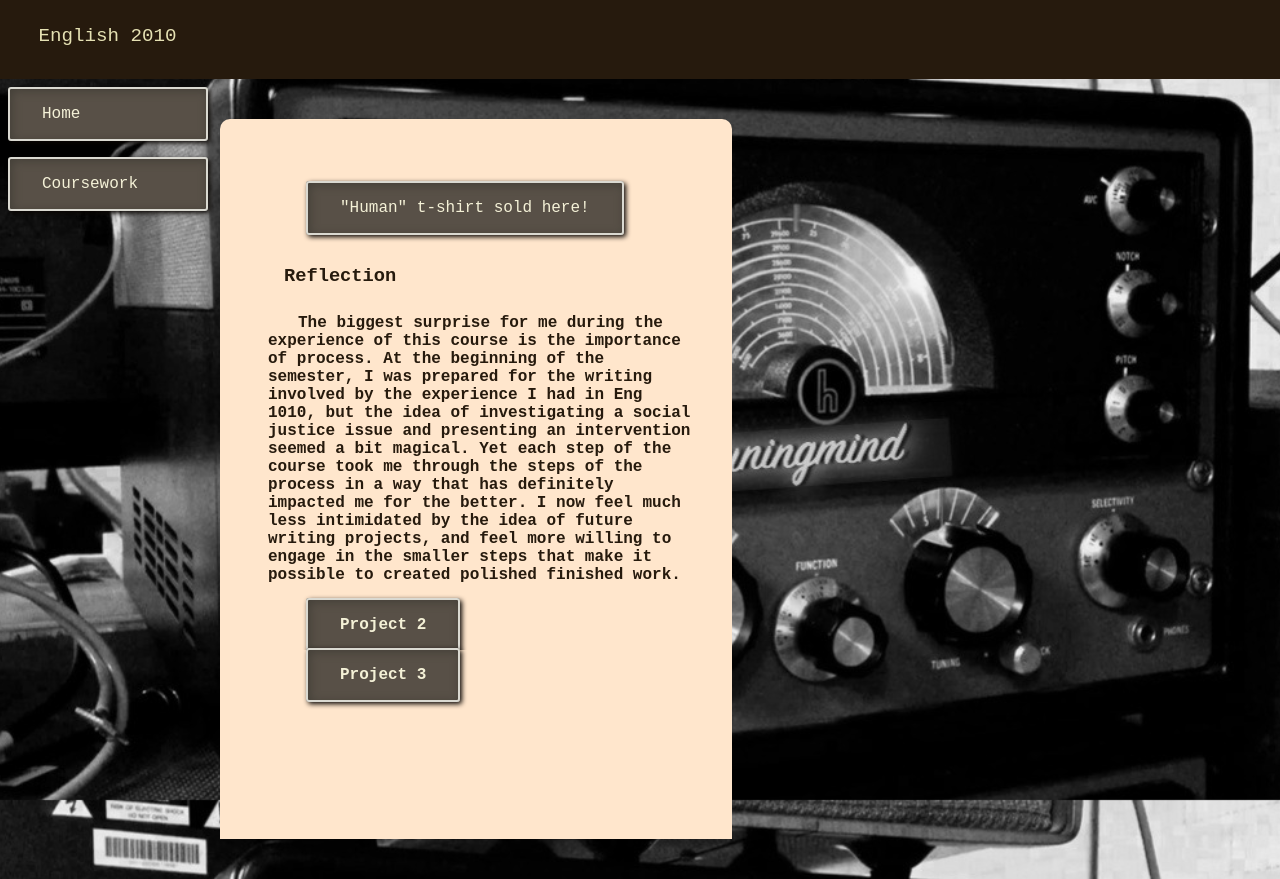
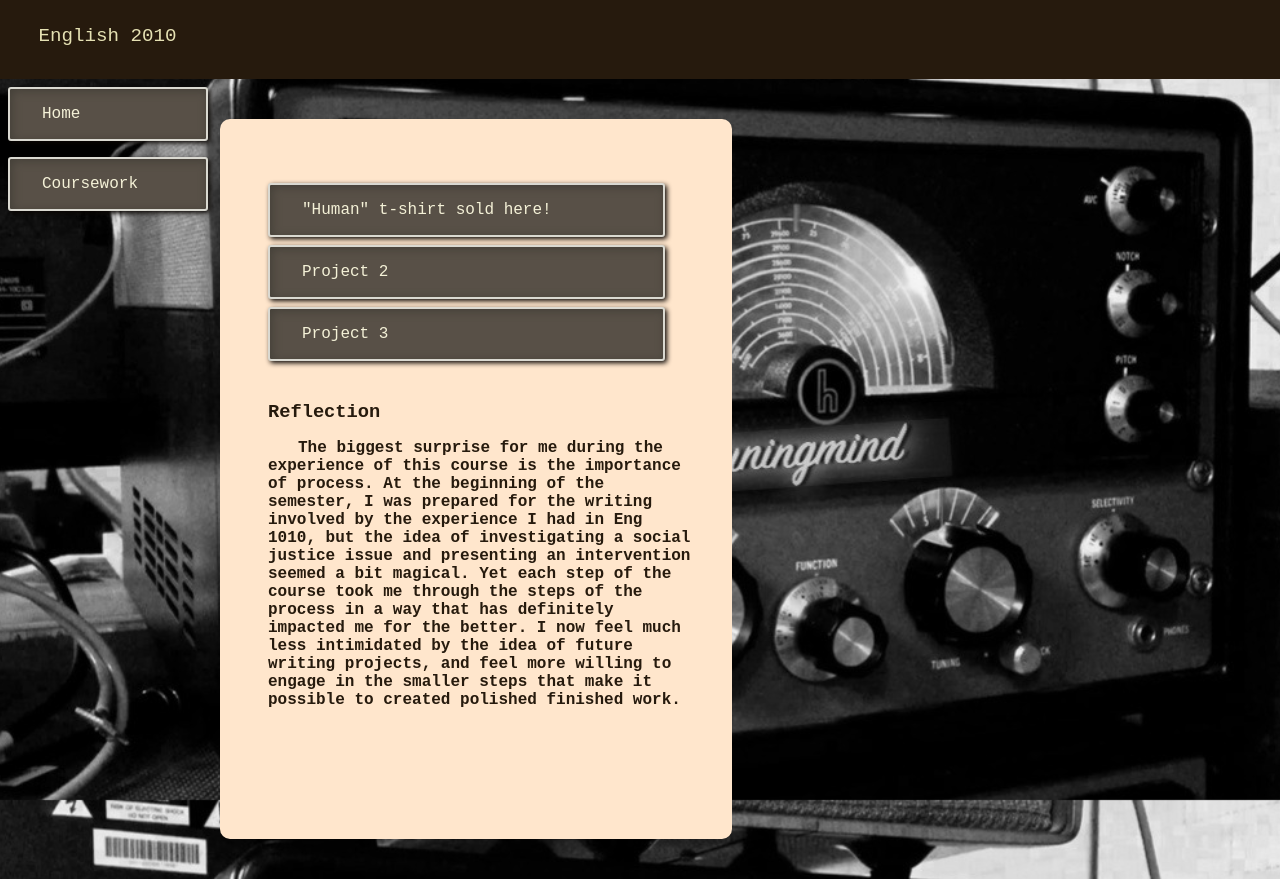
Before and after one commit to tuningmind/ePortfolio, a plain HTML site: page eng-2010.html in a window 1280 px wide. Drawn offline with Linux system fonts and the light colour scheme.

Commit message:
Oh that hurried, hacky feeling

```diff
--- a/eng-2010.html
+++ b/eng-2010.html
@@ -17,11 +17,11 @@
         </div>
 
         <article>
-          <p>
-            <a style='font-weight: normal' href='https://teespring.com/shout-out-to-humans#pid=2&cid=2397&sid=front'>
-              "Human" t-shirt sold here!</a>
-          </p>
-          <h3 style='margin: 2rem 0 .7rem 0; padding-left: 4rem' class='bold'>Reflection</h3>
+          <a href='https://teespring.com/shout-out-to-humans#pid=2&cid=2397&sid=front'>
+            "Human" t-shirt sold here!</a>
+          <a href='proj2.html'>Project 2</a>
+          <a href='proj3.html'>Project 3</a>
+          <h3 style='margin: 2rem 0 0rem 0' class='bold'>Reflection</h3>
           <p>
             The biggest surprise for me during the experience of this course is
             the importance of process. At the beginning of the semester, I was
@@ -34,10 +34,8 @@
             the smaller steps that make it possible to created polished finished work.
           </p>
           <p>
-            <a href='proj2.html'>Project 2</a>
           </p>
           <p>
-            <a href='proj3.html'>Project 3</a>
           </p>
       </main>
   </body>
--- a/styles.css
+++ b/styles.css
@@ -71,9 +71,15 @@ article {
   font-weight: bold;
   padding: 4em 0;
   margin: 40px 0;
-  -moz-border-radius: 0px;
-  -webkit-border-radius: 10px 10px 0px 0px;
-  border-radius: 10px 10px 0px 0px;
+  -moz-border-radius: 10px;
+  -webkit-border-radius: 10px 10px 10px 10px;
+  border-radius: 10px 10px 10px 10px;
+}
+
+article a {
+  width: 31vw;
+  margin: 0 0 .5rem 3rem ;
+  font-weight: normal;
 }
 
 p {
@@ -99,7 +105,8 @@ img {
 }
 
 #t-shirt {
-
+  width: 40vw;
+  padding: 0;
 }
 
 h2, h3, h4, h5 {
@@ -127,8 +134,8 @@ a {
   border: 2px solid #dad9d1;
   box-shadow: inset 2px 2px 10px #444038, 2px 2px 5px #090502;
   color: #f4f1d7;
+  padding: 1rem 2rem;
   margin: .5rem;
-  padding: 1rem 2rem;
   font-family: 'Courier New';
   text-decoration: none;
   border-radius: 3px;
@@ -191,10 +198,10 @@ span {
 }
 
 .mla-reference {
-  text-indent: 2rem;
+  padding-left: 5rem;
+  text-indent: -2rem;
 }
 
 img#human {
   background-color: #160d03;
-
 }
```
Also changed, not shown: proj3.html (+8 -4 lines).
